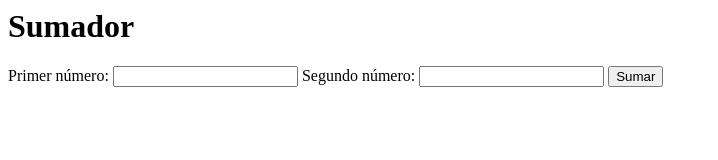
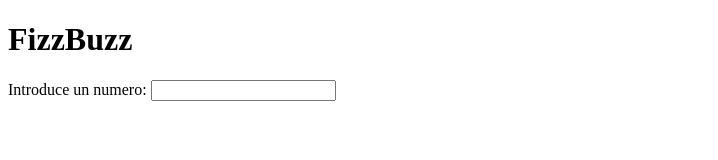
Before and after one commit to fabi-cm/fizzBuzz, a website built with Parcel: page index.html in a window 1280 px wide. Shown: the whole page, without its empty margins (0-718 px from the left). Built offline with nearby package versions, Linux system fonts and the light colour scheme.

Commit message:
El usuario ya puede interactuar en el navegador y ver el resultado

```diff
--- a/index.html
+++ b/index.html
@@ -1,15 +1,24 @@
-<html>
-  <body>
-    <h1>Sumador</h1>
-    <form id="sumar-form">
-      <label for="primer-numero">Primer número:</label>
-      <input type="number" id="primer-numero" />
-      <label for="segundo-numero">Segundo número:</label>
-      <input type="number" id="segundo-numero" />
-      <input type="submit" value="Sumar" id="sumar-button" />
+<!DOCTYPE html>
+<html lang="es">
+<head>
+  <meta charset="UTF-8">
+  <meta http-equiv="X-UA-Compatible" content="IE=edge">
+  <meta name="viewport" content="width=device-width, initial-scale=1.0">
+  <title>FizzBuzz</title>
+</head>
+<body>
+  <header>
+    <h1>FizzBuzz</h1>
+  </header>
+
+  <main>
+    <form id="form-FizzBuzz">
+      <label for="valor">Introduce un numero:</label>
+      <input type="number" id="valor">
     </form>
     <div id="resultado-div"></div>
+  </main>
 
-    <script type="module" src="./src/presenter.js"></script>
-  </body>
+  <script type="module" src="src/presenter.js"></script>
+</body>
 </html>
--- a/src/presenter.js
+++ b/src/presenter.js
@@ -1,15 +1,14 @@
-import sumar from "./sumador";
+// import sumar from "./sumador";
+import fizzBuzz from "./fizzBuzz";
 
-const first = document.querySelector("#primer-numero");
-const second = document.querySelector("#segundo-numero");
-const form = document.querySelector("#sumar-form");
+const form_fizzBuzz = document.querySelector("#form-FizzBuzz");
+const numero = document.querySelector("#valor");
 const div = document.querySelector("#resultado-div");
 
-form.addEventListener("submit", (event) => {
+form_fizzBuzz.addEventListener("submit", (event) => {
   event.preventDefault();
 
-  const firstNumber = Number.parseInt(first.value);
-  const secondNumber = Number.parseInt(second.value);
+  const valor = Number.parseInt(numero.value)
 
-  div.innerHTML = "<p>" + sumar(firstNumber, secondNumber) + "</p>";
+  div.innerHTML = "<p>" + fizzBuzz(valor) + "</p>";
 });
```
